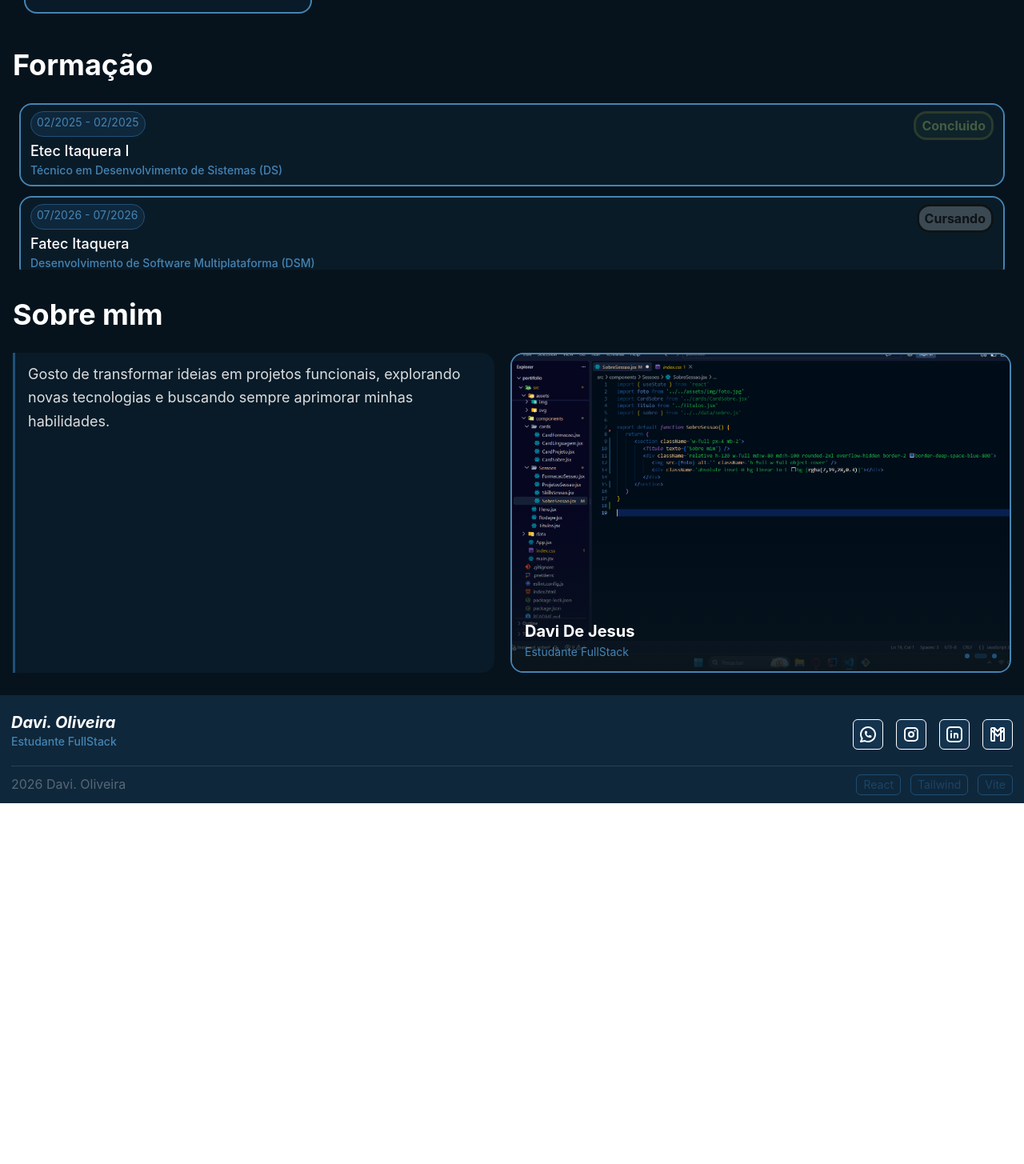
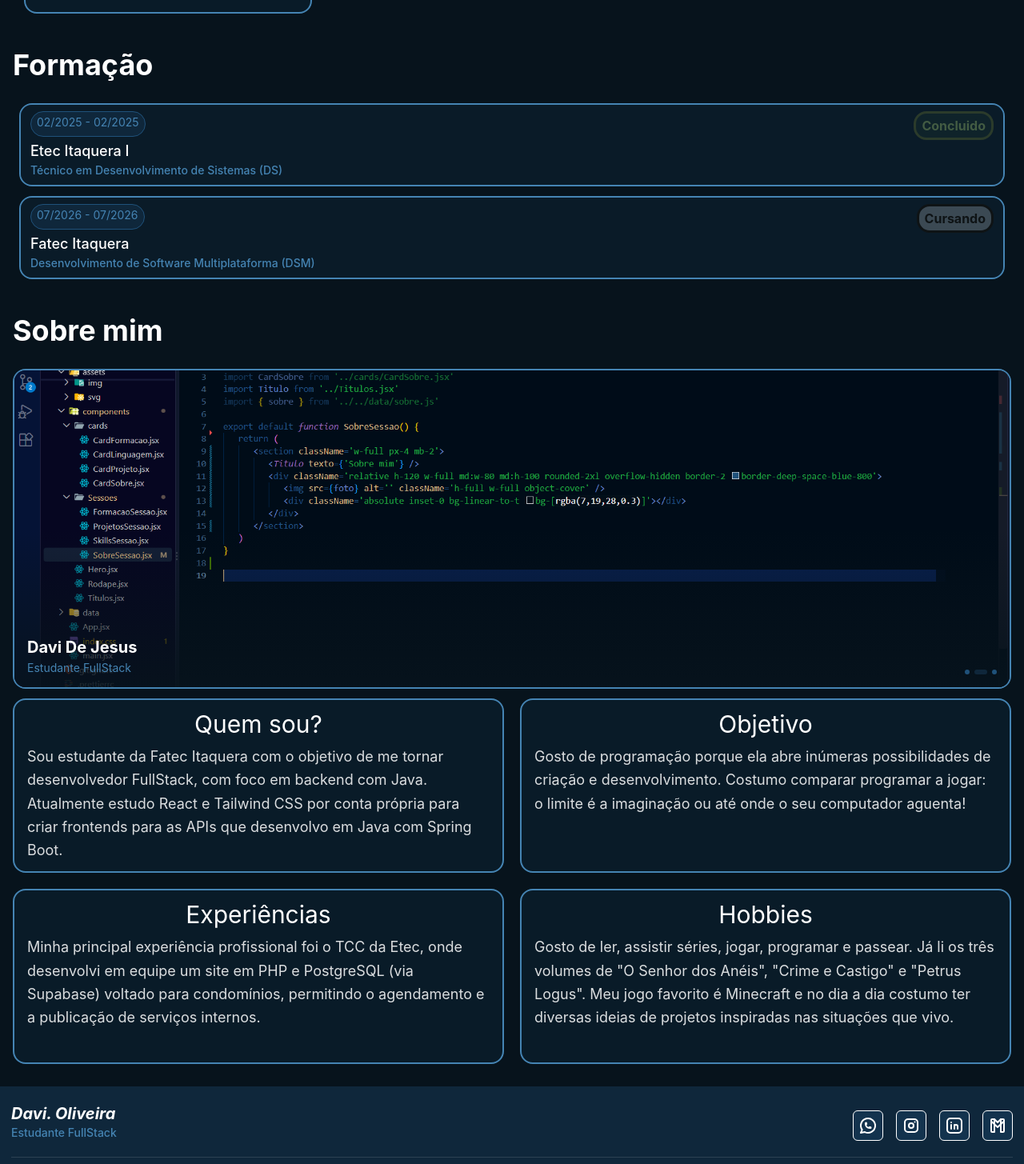
Before and after one commit to Davi-Oliveira214/portifolio, a React (Vite) app: page / in a window 1280 px wide. Shown: the part 1169-2624 px from the top of the page at 80% size. Before the commit the page ends 2173 px from the top, so only its background shows below. Built offline with nearby package versions, Linux system fonts and the light colour scheme; the HTML template or start-up script is replaced by a standard one.

Commit message:
feat(sobre): adiciona informacoes complementares na secao sobre

```diff
--- a/src/components/Sessoes/FormacaoSessao.jsx
+++ b/src/components/Sessoes/FormacaoSessao.jsx
@@ -6,7 +6,7 @@ export default function FormacaoSessao() {
    return (
       <div className='w-full my-2 px-4 '>
          <Titulo texto={'Formação'} />
-         <div className='flex px-2 py-3 gap-3 flex-wrap max-h-55 overflow-y-scroll scrollbar-thin scrollbar-thumb-deep-space-blue-900 snap-mandatory snap-y scroll-smooth'>
+         <div className='flex px-2 py-3 gap-3 flex-wrap max-h-60 overflow-y-scroll scrollbar-thin scrollbar-thumb-deep-space-blue-900 snap-mandatory snap-y scroll-smooth'>
             {formacao.map((f) => (
                <CardFormacao key={f.id} infomacoes={f} />
             ))}
--- a/src/components/Sessoes/SobreSessao.jsx
+++ b/src/components/Sessoes/SobreSessao.jsx
@@ -3,39 +3,39 @@ import foto from '../../assets/img/foto.jpg'
 import img2 from '../../assets/img/img2.png'
 import livraria from '../../assets/img/livraria.png'
 import Titulo from '../Titulos.jsx'
+import { sobre } from '../../data/sobre.js'
 
 export default function SobreSessao() {
    return (
       <section className='w-full px-4 flex flex-col gap-3'>
          <Titulo texto='Sobre mim' />
          <FotoPerfil />
+         <GridSobre />
       </section>
    )
 }
 
 function FotoPerfil() {
    const imagens = [foto, img2, livraria]
-   const [atual, setAtual] = useState(0)
+   const [indiceAtual, setIndiceAtual] = useState(0)
 
    useEffect(() => {
-      const id = setInterval(
-         () => setAtual((prev) => (prev >= imagens.length - 1 ? 0 : prev + 1)),
+      const intervalo = setInterval(
+         () => setIndiceAtual((prev) => (prev + 1) % imagens.length),
          3000,
       )
-      return () => clearInterval(id)
-   }, [imagens.length])
+      return () => clearInterval(intervalo)
+   }, [])
 
    return (
-      <div className='flex flex-col w-full md:flex-row gap-5'>
-         <TextoCard />
-         <div className='relative w-full md:w-full h-100 bordaPadrao'>
+      <div className='relative w-full h-100 bordaPadrao'>
          {imagens.map((img, i) => (
             <img
                key={i}
                src={img}
                alt='Foto de perfil'
                className={`absolute inset-0 h-full w-full object-cover object-[20%_30%] transition-opacity duration-1000 ease-in-out ${
-                     i === atual ? 'opacity-100' : 'opacity-0'
+                  i === indiceAtual ? 'opacity-100' : 'opacity-0'
                }`}
             />
          ))}
@@ -56,7 +56,7 @@ function FotoPerfil() {
                <span
                   key={i}
                   className={`h-1.5 rounded-full transition-all duration-500 ${
-                        i === atual
+                     i === indiceAtual
                         ? 'w-4 bg-deep-space-blue-900'
                         : 'w-1.5 bg-deep-space-blue-800'
                   }`}
@@ -64,17 +64,32 @@ function FotoPerfil() {
             ))}
          </div>
       </div>
+   )
+}
+
+function GridSobre() {
+   return (
+      <div className='grid grid-cols-1 gap-5 md:grid-cols-2 md:grid-rows-2'>
+         {sobre.map(({ id, titulo, texto }) => {
+            const impar = id % 2 !== 0
+            const bordaClasse = impar
+               ? 'border-l-4 rounded-l-2xl'
+               : 'border-r-4 rounded-r-2xl'
+
+            return (
+               <div
+                  key={id}
+                  className={`${bordaClasse} md:bordaPadrao border-deep-space-blue-800 bg-[rgba(31,81,122,0.12)] px-4 py-3`}
+               >
+                  <p className='text-3xl text-extra-branco text-center mb-2'>
+                     {titulo}
+                  </p>
+                  <p className='text-extra-branco/85 text-lg leading-relaxed'>
+                     {texto}
+                  </p>
+               </div>
+            )
+         })}
       </div>
    )
 }
-
-function TextoCard() {
-   return (
-      <div className='border-l-[3px] border-deep-space-blue-800 bg-[rgba(31,81,122,0.12)] rounded-r-2xl px-4 py-3'>
-         <p className='text-extra-branco/85 text-lg leading-relaxed'>
-            Gosto de transformar ideias em projetos funcionais, explorando novas
-            tecnologias e buscando sempre aprimorar minhas habilidades.
-         </p>
-      </div>
-   )
-}
--- a/src/components/Titulos.jsx
+++ b/src/components/Titulos.jsx
@@ -1,8 +1,6 @@
 export default function TituloSessao({ texto }) {
    return (
-      <h2
-         className={`relative inline-block text-4xl w-max text-extra-branco font-bold mb-4`}
-      >
+      <h2 className={`relative text-4xl text-extra-branco font-bold mb-4`}>
          {texto}
       </h2>
    )
--- /dev/null
+++ b/src/data/sobre.js
@@ -0,0 +1,22 @@
+export const sobre = [
+   {
+      id: 1,
+      titulo: 'Quem sou?',
+      texto: 'Sou estudante da Fatec Itaquera com o objetivo de me tornar desenvolvedor FullStack, com foco em backend com Java. Atualmente estudo React e Tailwind CSS por conta própria para criar frontends para as APIs que desenvolvo em Java com Spring Boot.',
+   },
+   {
+      id: 2,
+      titulo: 'Objetivo',
+      texto: 'Gosto de programação porque ela abre inúmeras possibilidades de criação e desenvolvimento. Costumo comparar programar a jogar: o limite é a imaginação ou até onde o seu computador aguenta!',
+   },
+   {
+      id: 3,
+      titulo: 'Experiências',
+      texto: 'Minha principal experiência profissional foi o TCC da Etec, onde desenvolvi em equipe um site em PHP e PostgreSQL (via Supabase) voltado para condomínios, permitindo o agendamento e a publicação de serviços internos.',
+   },
+   {
+      id: 4,
+      titulo: 'Hobbies',
+      texto: 'Gosto de ler, assistir séries, jogar, programar e passear. Já li os três volumes de "O Senhor dos Anéis", "Crime e Castigo" e "Petrus Logus". Meu jogo favorito é Minecraft e no dia a dia costumo ter diversas ideias de projetos inspiradas nas situações que vivo.',
+   },
+]
```
Lines whose indentation alone changed are shown as unchanged.
